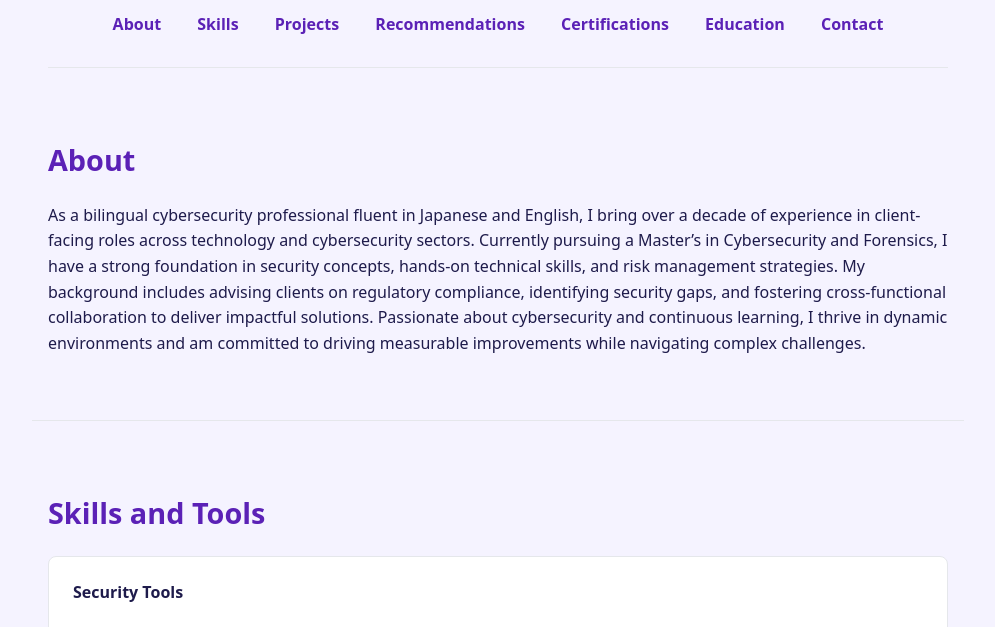
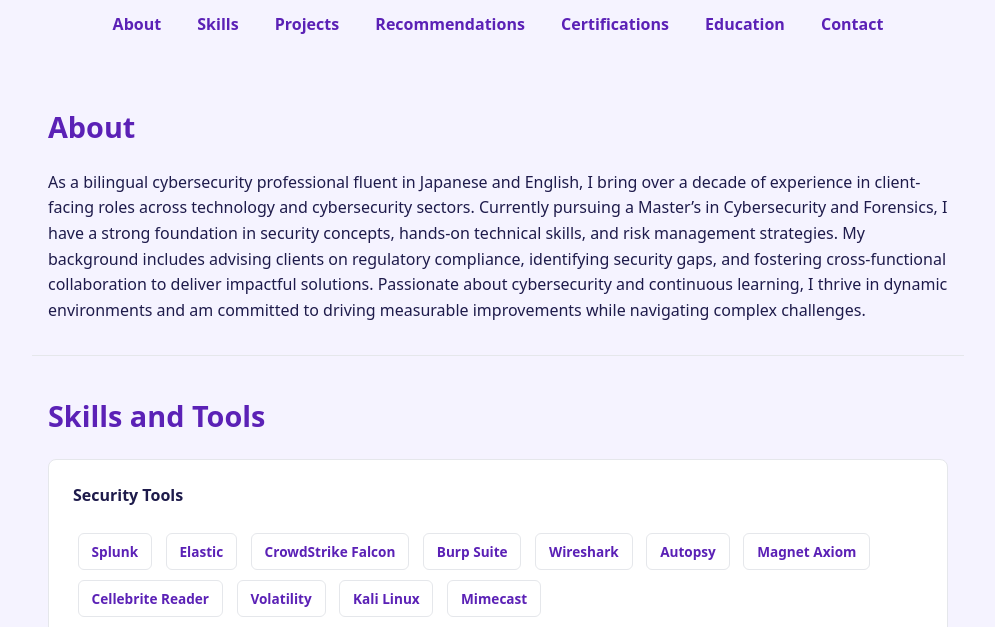
Before and after one commit to t0m0m1c/Portfolio, a plain HTML site: page index.html in a window 1280 px wide. Shown: the part 170-797 px from the top of the page, without its empty margins (142-1137 px from the left). Drawn offline with Linux system fonts and the light colour scheme.

Commit message:
Remove redundant section divider and adjust padding
Eliminated the .section-divider element and its associated styles to simplify layout. Reduced section padding from 3rem to 1rem for a more compact appearance.

```diff
--- a/index.html
+++ b/index.html
@@ -47,7 +47,7 @@
         .section {
             max-width: 900px;
             margin: auto;
-            padding: 3rem 1rem;
+            padding: 1rem 1rem;
             border-bottom: 1px solid var(--border);
         }
 
@@ -116,11 +116,6 @@
             font-size: 0.9rem;
         }
 
-        .section-divider {
-    max-width: 900px;
-    margin: 0 auto;
-    border-top: 1px solid var(--border);
-        }
         #myBtn {
   display: none;
   position: fixed;
@@ -222,7 +217,6 @@
     </nav>
 </header>
 
-<div class="section-divider"></div>
 <section id="about" class="section">
     <h2>About</h2>
     <p>
```
